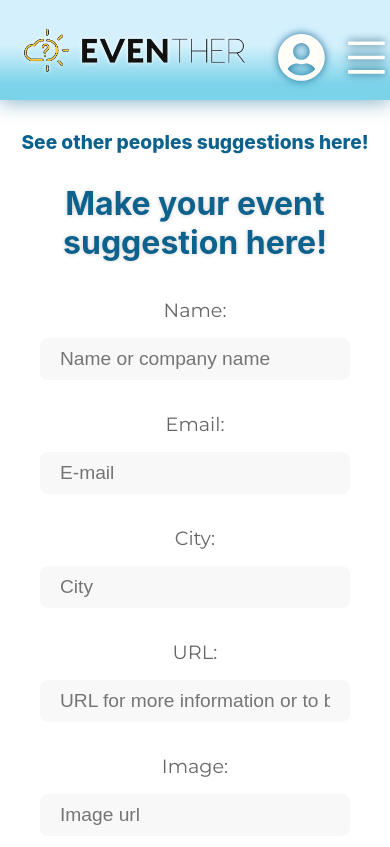
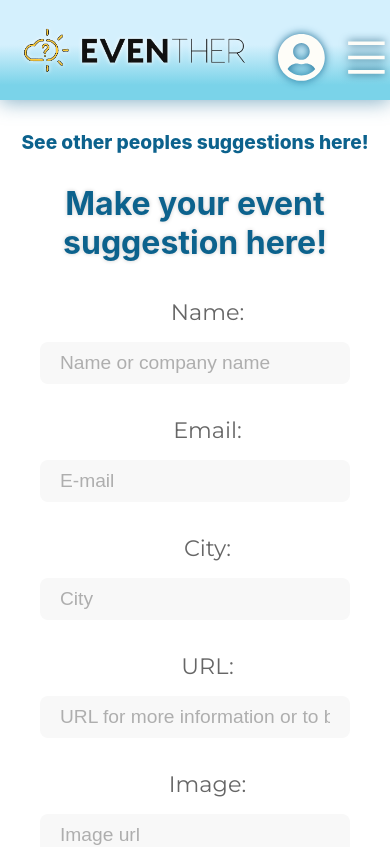
Before and after one commit to Eventher/eventher-weather-app, a React (Vite) app in the folder frontend/: page /suggestions in a window 390 px wide. Shown: the top 847 px of the page. Built offline with nearby package versions, Linux system fonts and the light colour scheme; no server answers.

Commit message:
design betterment on suggestions placeholder

```diff
--- a/frontend/src/components/Suggestions/suggestions.css
+++ b/frontend/src/components/Suggestions/suggestions.css
@@ -11,10 +11,11 @@
   font-weight: 200;
   display: block;
   color: #666;
-  font-size: 1.2rem;
+  font-size: 1.4rem;
   margin: 1rem 20%;
   transition: 0.4s;
-  text-align: center;
+  text-align: justify;
+  padding-left: 25px;
 }
 
 .suggestions-form-group:focus-within .suggestions-label {
@@ -39,6 +40,14 @@
   transition: 0.4s;
   font-size: 1.2rem;
   text-align: left;
+}
+.suggestions-input::placeholder {
+  color: #666;
+  opacity: 50%;
+}
+.suggestions-form-group:focus-within .suggestions-input::placeholder {
+  color: #666;
+  opacity: 0%;
 }
 
 .suggestions-form-group:focus-within .suggestions-input,
@@ -128,8 +137,9 @@
 
   .suggestions-label {
     font-family: montserrat, sans-serif;
-    font-size: 1.2rem;
+    font-size: 1.4rem;
     margin: 1rem 0;
+    text-align: center;
   }
 
   .suggestions-input,
```
